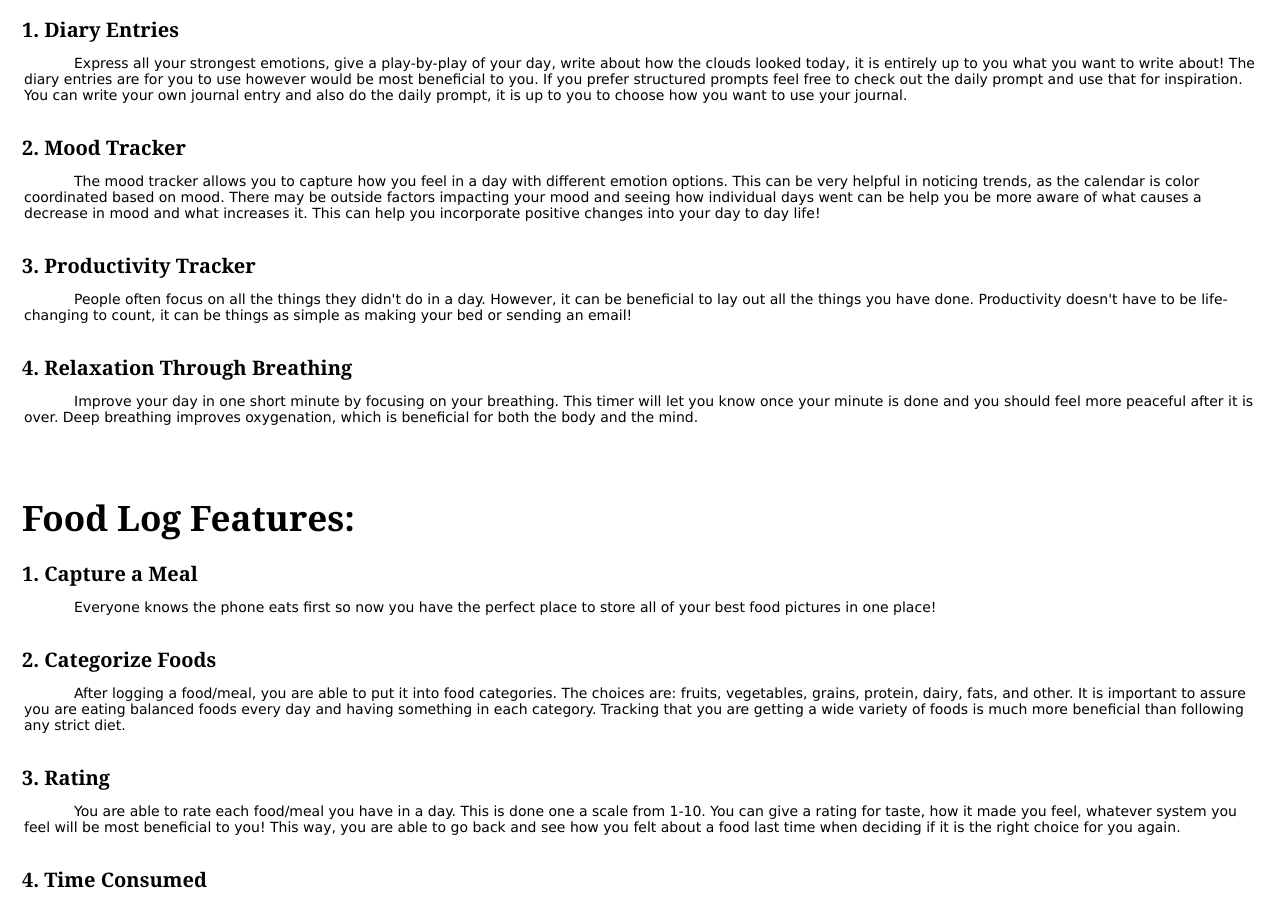
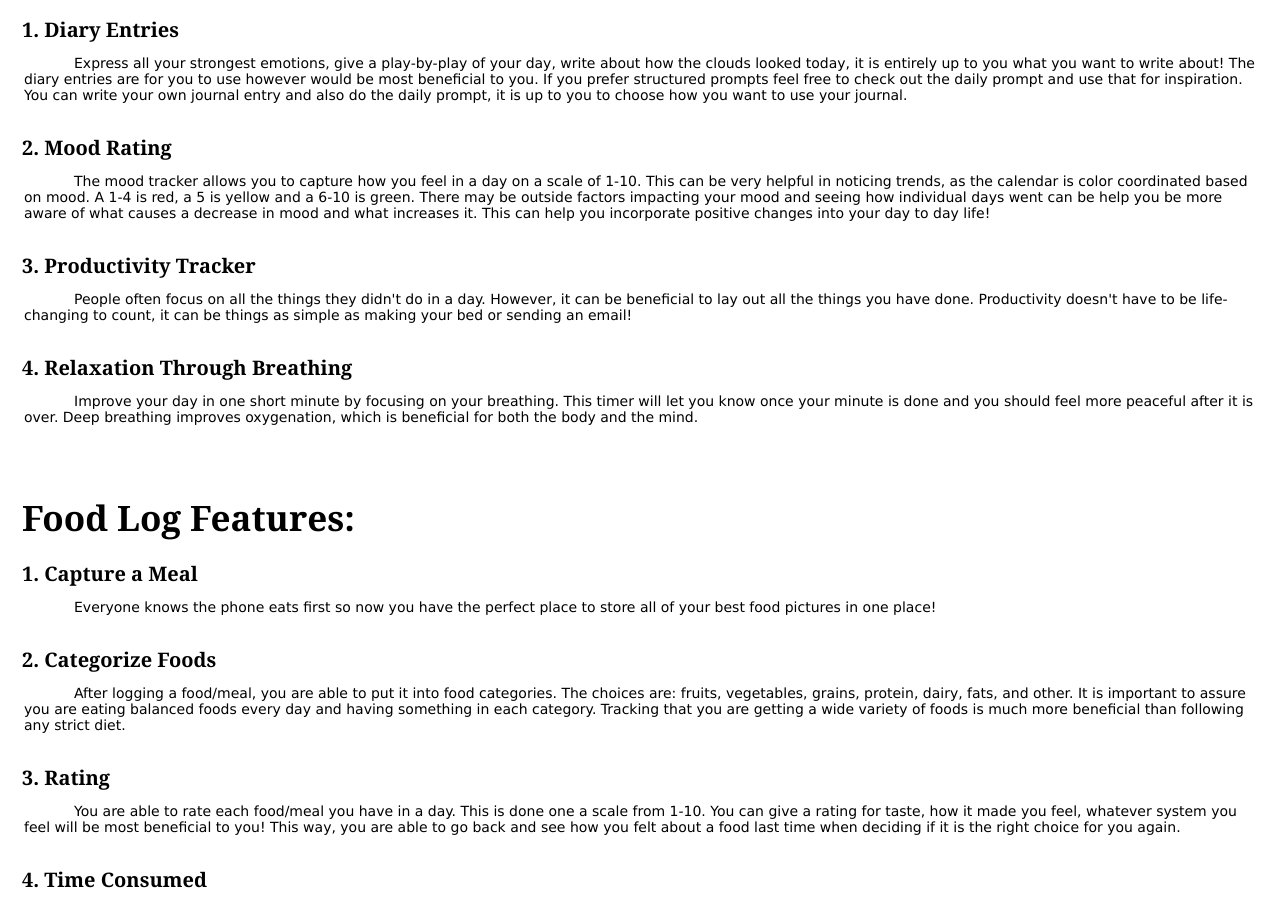
Before and after one commit to lpesce57/hack_dearborn, a plain HTML site: page index.html in a window 1280 px wide. Shown: the part 801-1703 px from the top of the page. Drawn offline with Linux system fonts and the light colour scheme.

Commit message:
Update index.html

```diff
--- a/index.html
+++ b/index.html
@@ -53,9 +53,10 @@
         up to you to choose how you want to use your journal.
     </p><br>
 
-    <h3>2. Mood Tracker</h3>
-    <p>The mood tracker allows you to capture how you feel in a day with different emotion options.
-        This can be very helpful in noticing trends, as the calendar is color coordinated based on mood. There may be outside factors
+    <h3>2. Mood Rating</h3>
+    <p>The mood tracker allows you to capture how you feel in a day on a scale of 1-10.
+        This can be very helpful in noticing trends, as the calendar is color coordinated based on mood. A 1-4 is red, a 5 is yellow and a 6-10 is green.
+        There may be outside factors
         impacting your mood and seeing how individual days went can be help you be more aware of what causes a decrease in mood and what increases it.
         This can help you incorporate positive changes into your day to day life!
     </p><br>
```
